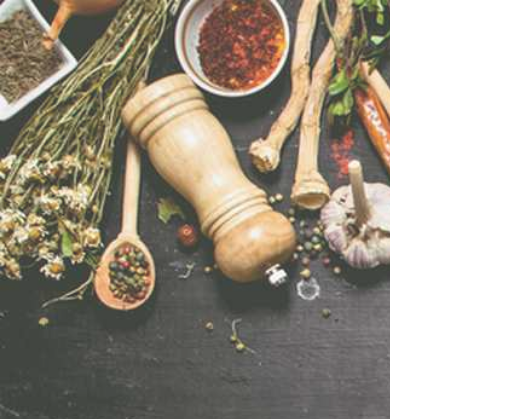
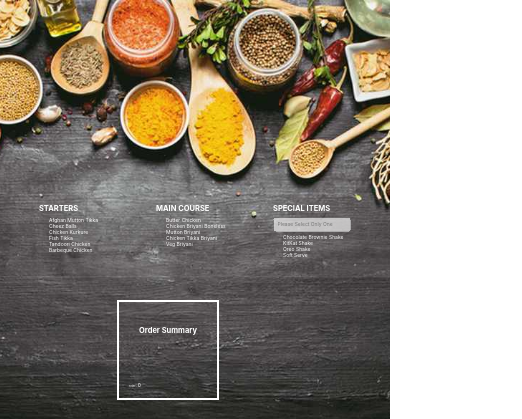
Before and after one commit to Tkst-tomar/menu, a plain HTML site: page index.html in a window 390 px wide. Shown: the top 419 px of the page, 522 px wide, since content can reach past the window. Drawn offline with Linux system fonts and the light colour scheme.

Commit message:
Update index.html

```diff
--- a/index.html
+++ b/index.html
@@ -8,26 +8,44 @@
     <title>My Menu</title>
 
     <style>
-        *{margin: 0px;padding: 0px; font-family: -apple-system, BlinkMacSystemFont, 'Segoe UI', Roboto, Oxygen, Ubuntu, Cantarell, 'Open Sans', 'Helvetica Neue', sans-serif;color: white;}
+               *{margin: 0px;padding: 0px; font-family: -apple-system, BlinkMacSystemFont, 'Segoe UI', Roboto, Oxygen, Ubuntu, Cantarell, 'Open Sans', 'Helvetica Neue', sans-serif;color: white;box-sizing: border-box;}
         :root{
             --height:50vh;
+            --left:10vh;
+        }
+        .menu{background-image: url(img/bnnerImg.jpg);position: absolute;width: 100vw;height: 100vh;background-size: cover;background-repeat: no-repeat;font-size: 10px;}
+        ul{list-style-type: none;padding: 0px;font-size: 2em;font-weight: 400;}
+        li{cursor: pointer;padding-left: 10px;}
+        .starter{position: absolute;top: var(--height);left: 5vw;width: 200px;}
+        .mainCourse{position: absolute;top: var(--height);left: 20vw;width: 300px;}
+        .specialItems{position: absolute;top: var(--height);left: 40vw;width: 300px;}
+        .displayItem{position: absolute;top: var(--height);left: 70vw;border: 2px solid white;height: 300px;padding: 20px;}
+        .displayItem ul{font-size: 1.5em;padding: 0.5em;}
+        .displayItem ul li:hover{background-color: rgb(100, 100, 100);}
+        .tot{position: absolute;bottom: 10%;left: 10%;}
+        #specialItem1{color: black;padding: 0.5em;font-size: 2em;width: 20vw;}
+        .uppsepad{margin-top: 10px;}
+        #msg{font-size: 2em;font-weight: 400;}
+        #selectMe{margin-top: 0.5em;}
+        h2{margin: 0.5em 0px;font-size: 3em;}
+        @media(max-width:768px){
+            .menu{font-size: 5px;height: 700px;background-position: 50%;background-size:cover;}
+            #specialItem1{color: black;padding: 0.5em;font-size: 2em;width: 20vw;}
+            .starter{top: 40%;left: 10%;width: 20vw;}
+            .mainCourse{top: 40%;left: 40%;width: 20vw;}
+            .specialItems{top: 40%;left: 70%;width: 20vw;}
+            .displayItem{top: 60%;left: 40%;height: 200px;}
 
         }
-        .menu{background-image: url(img/bnnerImg.jpg);position: absolute;width: 100vw;height: 100vh;background-size: cover;background-repeat: no-repeat;opacity: 0.8;}
-        ul{list-style-type: none;padding: 0px;font-size: 20px;font-weight: 400;}
-        li{cursor: pointer;padding-left: 10px;}
-        .starter{position: absolute;top: var(--height);left: 10vw;}
-        .mainCourse{position: absolute;top: var(--height);left: 30vw ;}
-        .specialItems{position: absolute;top: var(--height);left: 50vw;}
-        .displayItem{position: absolute;top: var(--height);left: 70vw;border: 2px solid white;height: 300px;padding: 20px;}
-        .displayItem ul{font-size: 15px;padding: 5px;}
-        .displayItem ul li:hover{background-color: rgb(100, 100, 100);}
-        .tot{position: absolute;bottom: 10%;left: 10%;}
-        #specialItem1{color: black;padding: 5px;font-size: 20px;}
-        .uppsepad{margin-top: 10px;}
-        #msg{font-size: 20px;font-weight: 400;}
-        #selectMe{margin-top: 5px;}
-        h2{margin: 5px 0px;font-size: 30px;}
+        @media(max-width:400px){
+            .menu{font-size: 2.5px;height: 500px;background-position: 50%;background-size:cover;}
+            .starter{top: 40%;left: 10%;width: 20vw;}
+            #specialItem1{color: black;padding: 0.5em;font-size: 2em;width: 20vw;}
+            .mainCourse{top: 40%;left: 40%;width: 20vw;}
+            .specialItems{top: 40%;left: 70%;width: 20vw;}
+            .displayItem{top: 60%;left: 30%;height: 100px;}
+
+        }
 
     </style>
 </head>
```
